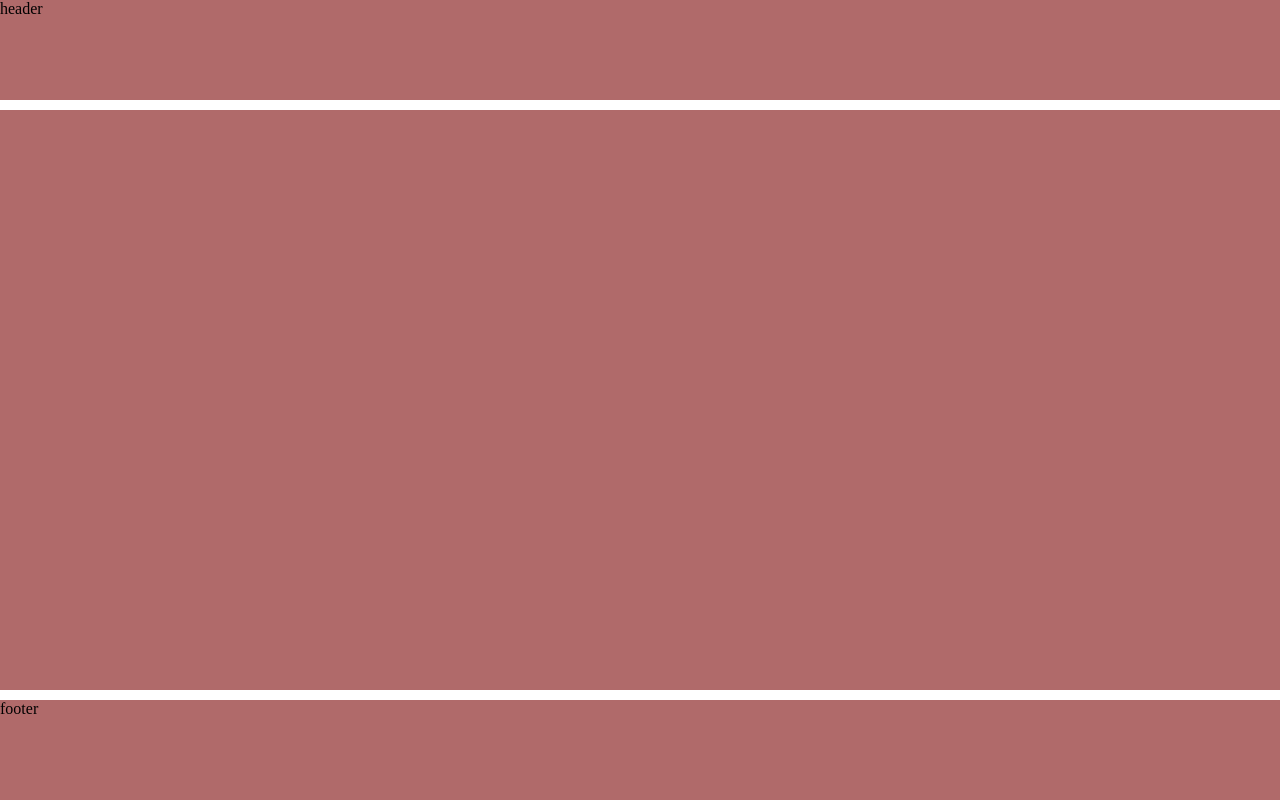
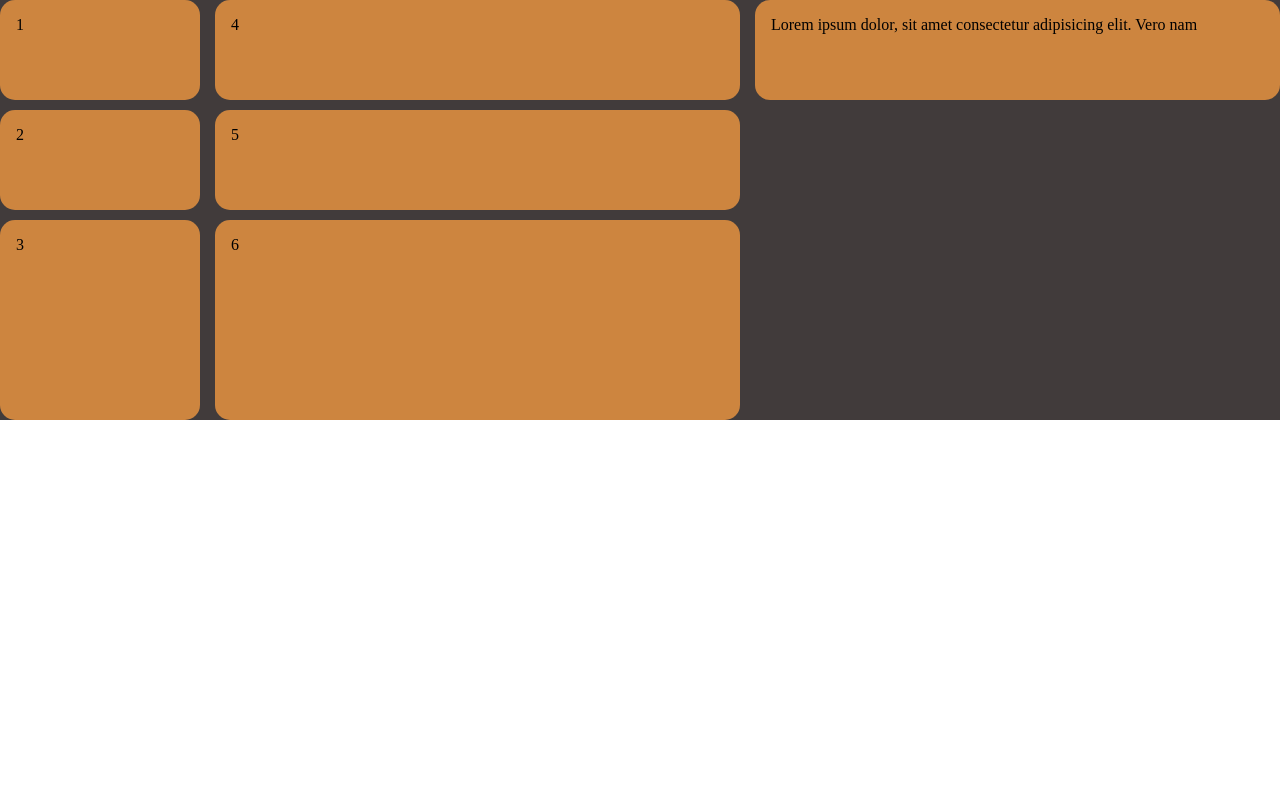
Before and after one commit to Bach1685/grid, a website built with webpack: page src/index.html in a window 1280 px wide. Built offline with nearby package versions, Linux system fonts and the light colour scheme.

Commit message:
grid-auto-flow

```diff
--- a/src/index.html
+++ b/src/index.html
@@ -6,9 +6,17 @@
     <title>Grid</title>
   </head>
   <body>
-    <header>header</header>
-   <main></main>
-    <footer>footer</footer>
-   <script src="script.js"></script>
+    <div class="container">
+      <div class="item">1</div>
+      <div class="item">2</div>
+      <div class="item">3</div>
+      <div class="item">4</div>
+      <div class="item">5</div>
+      <div class="item">6</div>
+      <div class="item">
+        Lorem ipsum dolor, sit amet consectetur adipisicing elit. Vero nam
+      </div>
+    </div>
+    <script src="script.js"></script>
   </body>
 </html>
--- a/src/styles.css
+++ b/src/styles.css
@@ -1,10 +1,19 @@
 body {
   margin: 0;
-  display: grid;
-  gap: 10px;
-  grid-template-rows: 100px 1fr 100px;
 }
 
-body > * {
-  background-color: rgb(176, 106, 106);
+.container {
+  background-color: rgb(65, 59, 59);
+  display: grid;
+  gap: 10px 15px;
+  grid-template-columns: 200px 1fr minmax(300px, 1fr);
+  grid-template-rows: minmax(100px, auto) 100px 200px;
+  /* grid-auto-rows: minmax(100px, auto); */
+  grid-auto-flow: column;
 }
+
+.container > * {
+  padding: 1rem;
+  border-radius: 15px;
+  background-color: peru;
+}
```
